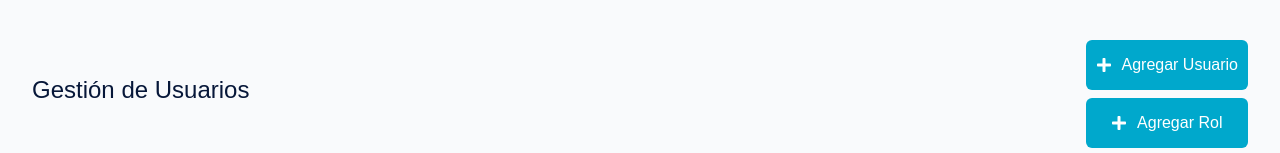
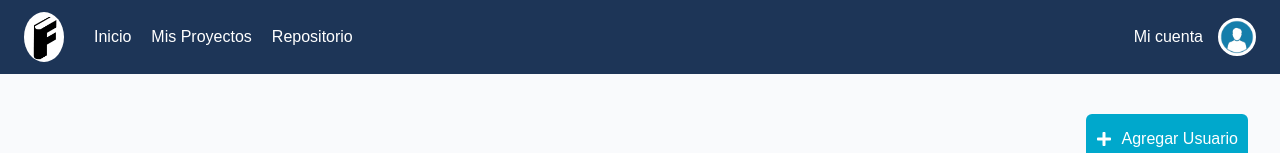
Before and after one commit to Brayancrack133/Proyecto_7mo, a React (Vite) app in the folder frontend/: page /gest_user in a window 1280 px wide. Shown: the top 153 px of the page. Built offline with nearby package versions, Linux system fonts and the light colour scheme; no server answers.

Commit message:
Header arreglos

```diff
--- a/frontend/src/components/organisms/Header.tsx
+++ b/frontend/src/components/organisms/Head.tsx
@@ -1,5 +1,4 @@
-import React from 'react'
-import './Header.css'
+import './Head.css'
 // 1. Importamos el hook para acceder a los datos globales
 import { useUser } from '../../context/UserContext';
 
--- /dev/null
+++ b/frontend/src/components/organisms/Header/Header.css
@@ -0,0 +1,87 @@
+/* Barra superior */
+.header {
+  width: 100%;
+  background: #1d3557;
+  color: white;
+  padding: 12px 24px;
+  display: flex;
+  justify-content: space-between;
+  align-items: center;
+  box-shadow: 0 3px 6px rgba(0,0,0,0.2);
+}
+
+/* Lado izquierdo */
+.header-left {
+  display: flex;
+  align-items: center;
+  gap: 30px;
+}
+
+.loguito{
+  width:40px;
+  height:auto;
+
+}
+.logoF {
+  font-size: 20px;
+  font-weight: bold;
+  background-color: #ffffff;
+  border-radius: 50%;
+  text-decoration: none;
+}
+
+/* Navegación */
+.nav-links {
+  display: flex;
+  gap: 20px;
+}
+
+.nav-links a {
+  color: white;
+  text-decoration: none;
+  font-size: 16px;
+  font-weight: 500;
+  transition: 0.3s ease;
+}
+
+.nav-links a:hover {
+  color: #a8dadc;
+}
+
+/* Lado derecho */
+.header-right {
+  display: flex;
+  align-items: center;
+  gap: 15px;
+}
+
+/* Nombre */
+.user-name {
+  font-size: 16px;
+  font-weight: 500;
+}
+
+/* Foto */
+.user-photo {
+  width: 38px;
+  height: 38px;
+  border-radius: 50%;
+  border: 2px solid #ffffff;
+  object-fit: cover;
+  background: white;
+}
+
+/* Responsive */
+@media (max-width: 700px) {
+  .nav-links {
+    display: none; /* puedes reemplazar por menú hamburguesa si quieres */
+  }
+
+  .header {
+    padding: 10px 15px;
+  }
+
+  .user-name {
+    font-size: 14px;
+  }
+}
--- a/frontend/src/components/organisms/Header/Header.tsx
+++ b/frontend/src/components/organisms/Header/Header.tsx
@@ -1,34 +1,46 @@
-import React from 'react';
-import styles from './Header.module.css';
-import { Icon } from '../../atoms/Icon/Icon'; // Asumimos que Icon ya existe
-// Aquí se importarían NavItem, Button, etc., si fueran necesarios
+import { Link } from "react-router-dom";
+import "./Header.css";
 
-export const Header: React.FC = () => {
+interface UserData {
+  nombre: string;
+  apellido: string;
+  foto?: string | null;
+}
+
+interface HeaderProps {
+  u: UserData | null;
+}
+
+export default function Header({ u }: HeaderProps) {
+  const userPhoto =
+    u?.foto && u.foto !== ""
+      ? u.foto
+      : "/Images/User.png";
+
   return (
-    <header className={styles.header}>
-      <div className={styles.logoContainer}>
-        {/* Usando el icono de la 'F' de Future Plan */}
-        <Icon name="logo" size={30} className={styles.logoIcon} />
+    <header className="header">
+      <div className="header-left">
+        <div className="loguito"><img  className="logoF" src="/Images/LogoF.png" alt="" /></div>
+
+
+        <nav className="nav-links">
+          <Link to="/">Inicio</Link>
+          <Link to="/proyectos">Mis Proyectos</Link>
+          <Link to="/repositorio">Repositorio</Link>
+        </nav>
       </div>
 
-      {/* Navegación Principal: Inicio, Mis Proyectos, Administración, etc. */}
-      <nav className={styles.navMenu}>
-        <a href="/inicio" className={styles.navItem}>Inicio</a>
-        <a href="/nosotros" className={styles.navItem}>Nosotros</a>
-        <a href="/misproyectos" className={styles.navItem}>Mis Proyectos</a>
-        <a href="/administracion" className={styles.navItem}>Administración</a>
-      </nav>
+      <div className="header-right">
+        <span className="user-name">
+          {u ? `${u.nombre} ${u.apellido}` : "Mi cuenta"}
+        </span>
 
-      {/* Perfil de Usuario */}
-      <div className={styles.userSection}>
-        <Icon name="search" size={20} className={styles.searchIcon} />
-        <span className={styles.adminText}>ADMIN</span>
-        <div className={styles.profileInfo}>
-          <span className={styles.profileName}>Hi Perfil</span>
-          {/*  */}
-          <Icon name="user" size={24} className={styles.profileAvatar} />
-        </div>
+        <img
+          src={userPhoto}
+          alt="Foto usuario"
+          className="user-photo"
+        />
       </div>
     </header>
   );
-};
+}
--- a/frontend/src/components/templates/ContPlanificacion.tsx
+++ b/frontend/src/components/templates/ContPlanificacion.tsx
@@ -1,7 +1,7 @@
 // src/components/templates/ContPlanificacion.tsx
 import React from 'react'
 import { useParams } from 'react-router-dom'
-import Header from '../organisms/Header'
+import Header from '../organisms/Head'
 import Sidebar from '../organisms/Sidebar'
 import Planificacion from '../organisms/Planificacion'
 import './Contenido.css'
--- a/frontend/src/components/templates/Contenido.tsx
+++ b/frontend/src/components/templates/Contenido.tsx
@@ -2,7 +2,7 @@ import React from 'react'
 import Sidebar from '../organisms/Sidebar'
 import './Contenido.css'
 import Planificacion from '../organisms/Planificacion'
-import Header from '../organisms/Header'
+import Header from '../organisms/Head'
 import MisProyectos from '../organisms/MisProyectos'
 
 const Contenido = () => {
--- a/frontend/src/components/templates/DashboardLayout/DashboardLayout.tsx
+++ b/frontend/src/components/templates/DashboardLayout/DashboardLayout.tsx
@@ -1,5 +1,5 @@
 import React from 'react';
-import { Header } from '../../organisms/Header/Header'; // Asumiendo que Header existe
+// Asumiendo que Header existe
 import { Sidebar } from '../../templates/DashboardLayout/Sidebar/Sidebar'; // Asumiendo que Sidebar existe
 
 interface DashboardLayoutProps {
@@ -14,7 +14,7 @@ export const DashboardLayout: React.FC<DashboardLayoutProps> = ({ children }) =>
     <div style={{ display: 'flex', flexDirection: 'column', minHeight: '100vh', backgroundColor: '#f0f2f5' }}>
 
       {/* 1. Barra superior (Header en tus diseños) */}
-      <Header />
+
 
       {/* 2. Contenido Principal y Sidebar */}
       <div style={{ display: 'flex', flexGrow: 1 }}>
--- a/frontend/src/components/templates/Inicio.tsx
+++ b/frontend/src/components/templates/Inicio.tsx
@@ -1,7 +1,7 @@
-import React from 'react'
+
 import Sidebar from '../organisms/Sidebar'
 import ContInicio from '../organisms/ContInicio'
-import Header from '../organisms/Header'
+import Header from '../organisms/Head'
 const Inicio = () => {
     return (
         <div className="inicio-page">
--- a/frontend/src/pages/Gest_user/Gest_user.tsx
+++ b/frontend/src/pages/Gest_user/Gest_user.tsx
@@ -7,6 +7,7 @@ import UserForm from "../../components/molecules/Userform";
 
 import RoleTable from "../../components/molecules/Roletable";
 import RoleForm from "../../components/molecules/RoleForm";
+import Header from "../../components/organisms/Header/Header";
 
 import {
   getUsuarios,
@@ -138,7 +139,10 @@ export default function GestUserPage() {
 
   // ------------------ VISTA PRINCIPAL ------------------
   return (
+    <div>
+      <Header u={null} />
     <div className="dashboard-container">
+
       <div className="dashboard-header">
         <h1>Gestión de Usuarios</h1>
 <div>
@@ -213,5 +217,6 @@ export default function GestUserPage() {
         </div>
       )}
     </div>
+    </div>
   );
 }
--- a/frontend/src/pages/Metodologias/metCascada.tsx
+++ b/frontend/src/pages/Metodologias/metCascada.tsx
@@ -1,4 +1,4 @@
-import Header from '../../components/organisms/Header';
+import Header from '../../components/organisms/Head';
 import './met.css';
 
 
```
Also changed, not shown: frontend/src/components/organisms/Header/Header.module.css (deleted, +0 -66 lines), frontend/src/components/organisms/Head.css (renamed from frontend/src/components/organisms/Header.css).
